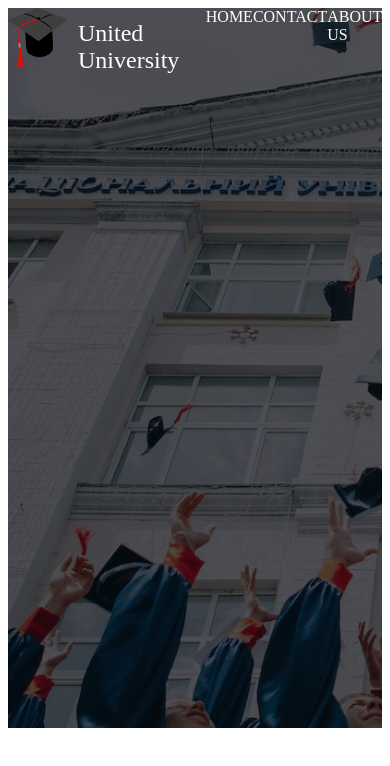
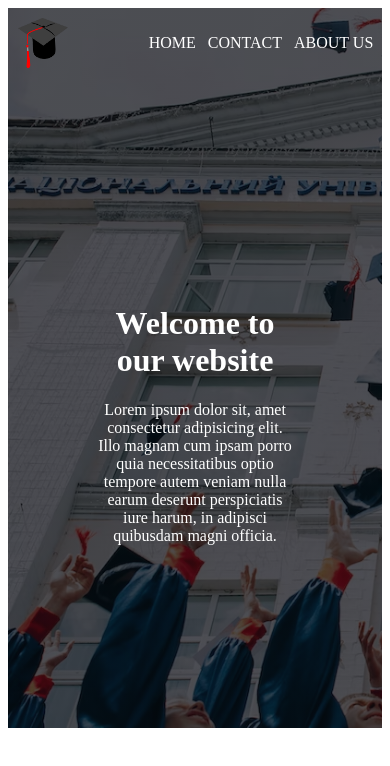
Before and after one commit to Progna-Labony-Roy/university-website, a plain HTML site: page index.html in a window 390 px wide. Drawn offline with Linux system fonts and the light colour scheme; files whose address does not match are found by name.

Commit message:
header text added

```diff
--- a/index.html
+++ b/index.html
@@ -20,6 +20,11 @@
                 <a class="nav-item" href="">ABOUT US</a>
             </div>
         </nav>
+
+        <div class="header-text">
+            <h1>Welcome to our website</h1>
+            <p>Lorem ipsum dolor sit, amet consectetur adipisicing elit. Illo magnam cum ipsam porro quia necessitatibus optio tempore autem veniam nulla earum deserunt perspiciatis iure harum, in adipisci quibusdam magni officia.</p>
+        </div>
     </div>
 </body>
 </html>
--- a/style.css
+++ b/style.css
@@ -6,6 +6,9 @@
 }
 
 .navbar{
+    width: 90%;
+    margin: 0px auto 0px;
+    padding: 10px;
     display: flex;
     justify-content: space-between;
 }
@@ -31,6 +34,61 @@
 }
 
 .nav-item{
+    margin: 16px 0px 0px 12px;
+    font-size: 17px;
     text-decoration: none;
     color: white;
 }
+
+.nav-item:hover{
+    text-decoration: underline;
+}
+
+
+.header-text{
+    color: white;
+    max-width: 90%;
+    position: absolute;
+    top: 50%;
+    left: 50%;
+    transform: translate(-50%,-50%);
+    text-align: center;
+}
+
+
+/* Large devices (laptops/desktops, 992px and up) */
+@media only screen and (max-width: 992px) {
+
+}
+
+
+/* Medium devices (landscape tablets, 768px and up) */
+@media only screen and (max-width: 768px) {
+
+}
+
+
+/* Small devices (portrait tablets and large phones, 600px and up) */
+@media only screen and (max-width: 600px) {
+    .navbar{
+        width: 95%;
+        padding: 10px;
+    }
+
+    .name{
+        display: none;
+    }
+
+    .nav-logo{
+        height: 50px;
+        width: 50px;
+    }
+
+
+    .nav-item{
+        margin: 16px 0px 0px 12px;
+        font-size: 16px;
+        text-decoration: none;
+        color: white;
+    }
+}
```
